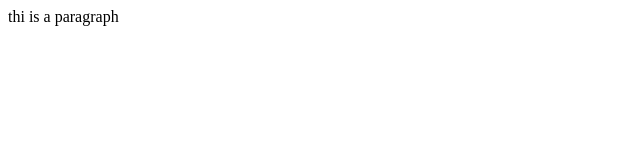
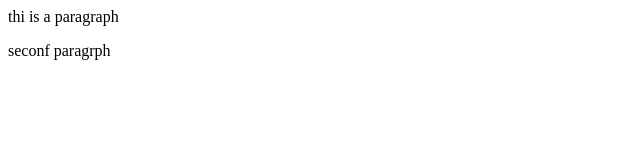
Before and after one commit to eram-khan/Localrepo, a plain HTML site: page index.html in a window 1280 px wide. Shown: the whole page, without its empty margins (0-640 px from the left). Drawn offline with Linux system fonts and the light colour scheme.

Commit message:
new change

```diff
--- a/index.html
+++ b/index.html
@@ -1 +1,2 @@
 <p>thi is a paragraph</p>
+<p>seconf paragrph</p>
```
